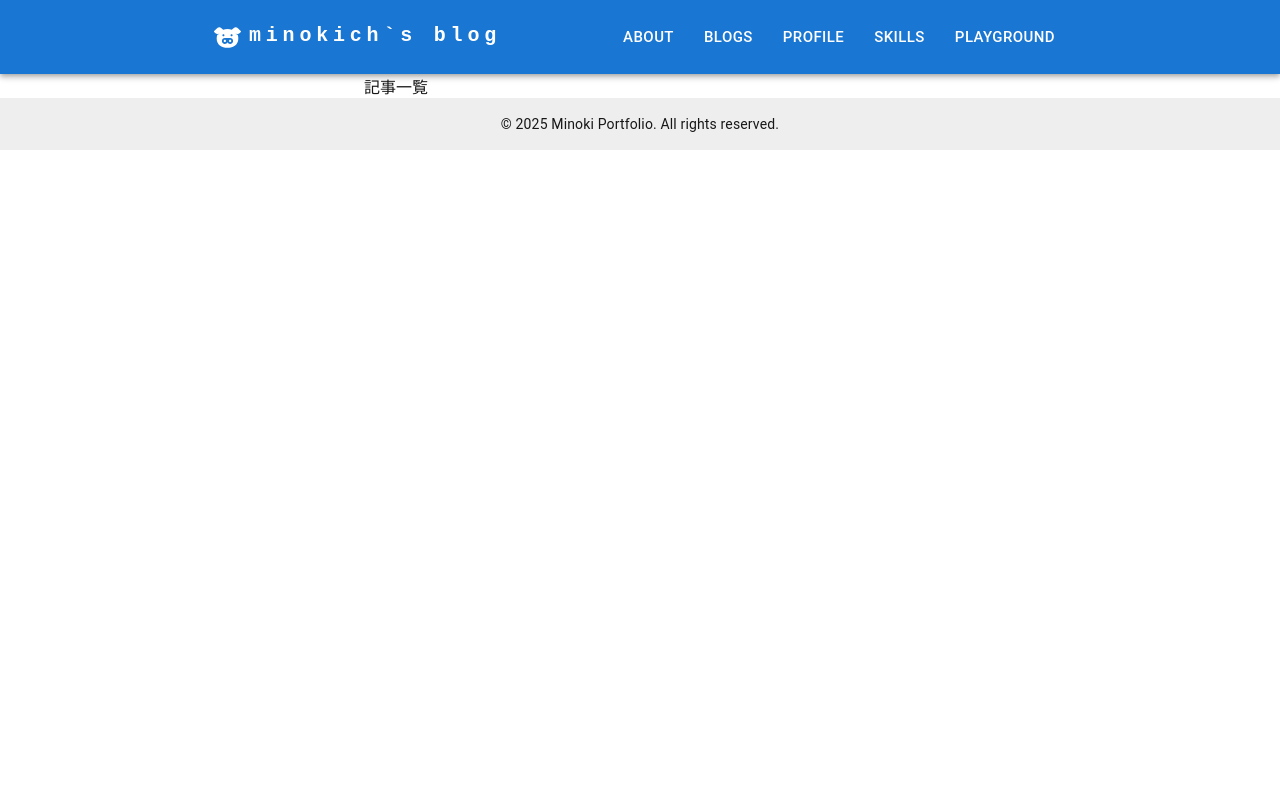
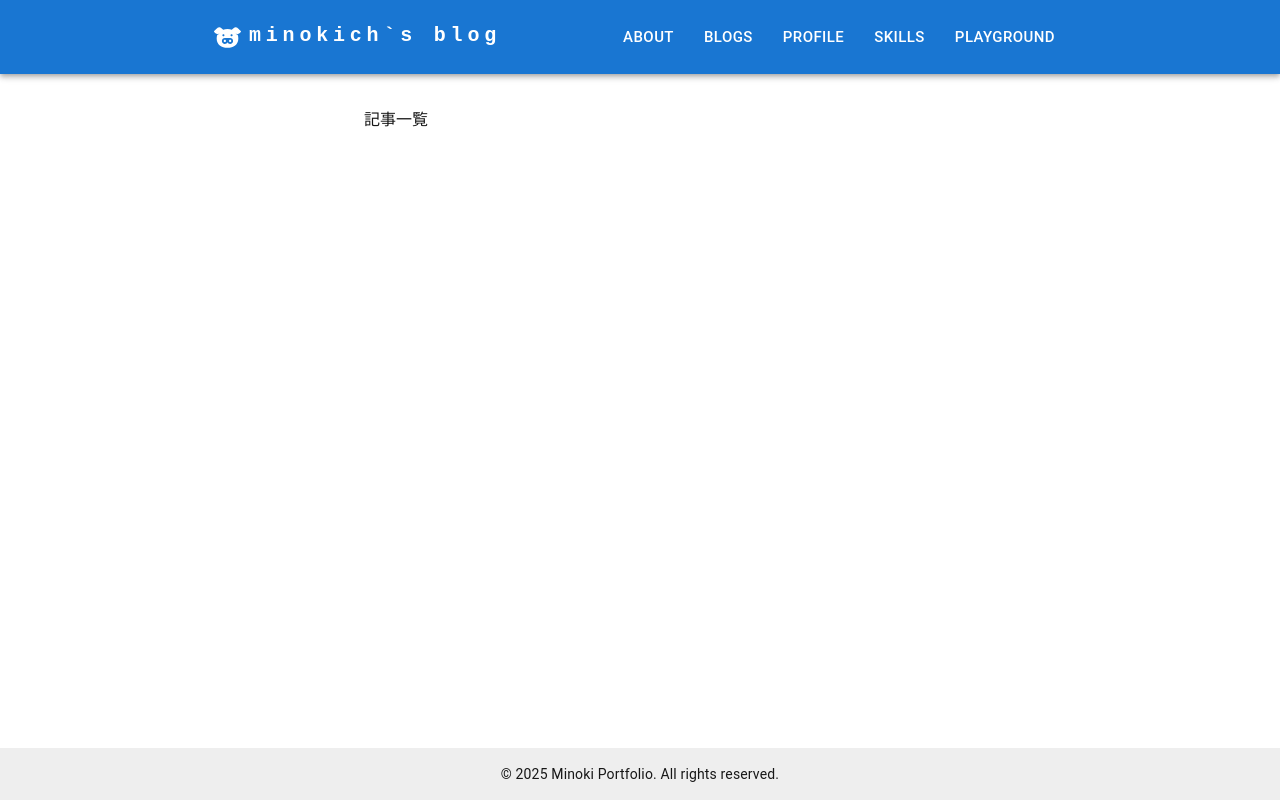
Before and after one commit to minokich/next-blog, a Next.js app: page / in a window 1280 px wide. Built offline with nearby package versions, Linux system fonts and the light colour scheme; what @mui/material-nextjs would draw is missing.

Commit message:
layout.tsx修正 それを元に他のスタイルも微修正

```diff
--- a/src/app/layout.tsx
+++ b/src/app/layout.tsx
@@ -3,6 +3,7 @@ import Header from '@/components/Header/Header';
 import { AppRouterCacheProvider } from '@mui/material-nextjs/v14-appRouter';
 import type { ReactNode } from 'react';
 import './globals.css';
+import { Box, Container } from '@mui/material';
 
 interface LayoutProps {
   children: ReactNode;
@@ -13,9 +14,25 @@ const Layout = ({ children }: LayoutProps) => {
     <html lang="ja">
       <body>
         <AppRouterCacheProvider>
-          <Header />
-          {children}
-          <Footer />
+          <Box
+            sx={{
+              display: 'flex',
+              flexDirection: 'column',
+              minHeight: '100vh',
+            }}
+          >
+            <Header />
+            <Container
+              maxWidth="lg"
+              sx={{
+                flex: 1,
+                py: 4,
+              }}
+            >
+              {children}
+            </Container>
+            <Footer />
+          </Box>
         </AppRouterCacheProvider>
       </body>
     </html>
--- a/src/components/PageLayout/PageLayout.tsx
+++ b/src/components/PageLayout/PageLayout.tsx
@@ -8,7 +8,6 @@ type PageLayoutProps = {
 };
 
 const StyledPageLayout = styled.div`
-  max-width: 900px;
   margin: 0 auto;
   padding: 1.5rem;
   line-height: 1.6;
```
